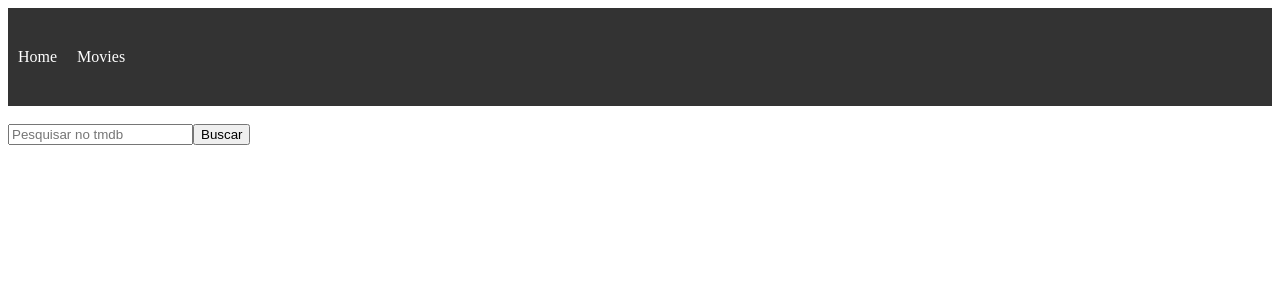
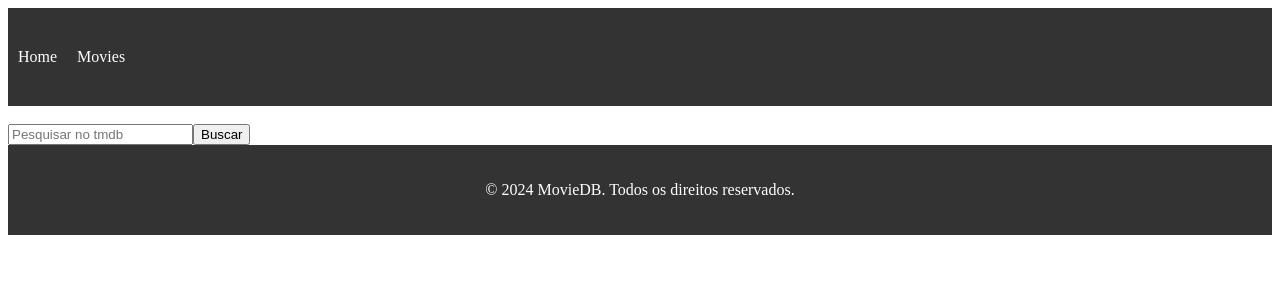
Before and after one commit to thalesxbrasileiro/movie-tmdb, an Angular app: page / in a window 1280 px wide. Shown: the top 300 px of the page. Built offline with nearby package versions, Linux system fonts and the light colour scheme.

Commit message:
feat: Adicionado o footer component

```diff
--- a/src/app/app.component.html
+++ b/src/app/app.component.html
@@ -24,3 +24,5 @@
   <img [src]="'https://image.tmdb.org/t/p/w200' + selectedMovie.poster_path" alt="{{ selectedMovie.title }}">
   <p>{{ selectedMovie.overview }}</p>
 </div>
+
+<app-footer></app-footer>
--- a/src/app/app.module.ts
+++ b/src/app/app.module.ts
@@ -4,11 +4,13 @@ import { BrowserModule, provideClientHydration } from '@angular/platform-browser
 import { AppRoutingModule } from './app-routing.module';
 import { AppComponent } from './app.component';
 import { HeaderComponent } from './components/header/header.component';
+import { FooterComponent } from './components/footer/footer.component';
 
 @NgModule({
   declarations: [
     AppComponent,
-    HeaderComponent
+    HeaderComponent,
+    FooterComponent
   ],
   imports: [
     BrowserModule,
--- /dev/null
+++ b/src/app/components/footer/footer.component.css
@@ -0,0 +1,6 @@
+footer {
+    background-color: #333;
+    color: white;
+    padding: 20px 0;
+    text-align: center;
+}
--- /dev/null
+++ b/src/app/components/footer/footer.component.html
@@ -0,0 +1,3 @@
+<footer>
+    <p>&copy; 2024 MovieDB. Todos os direitos reservados.</p>
+</footer>
```
Also changed, not shown: src/app/components/footer/footer.component.ts (added, +10 -0 lines).
